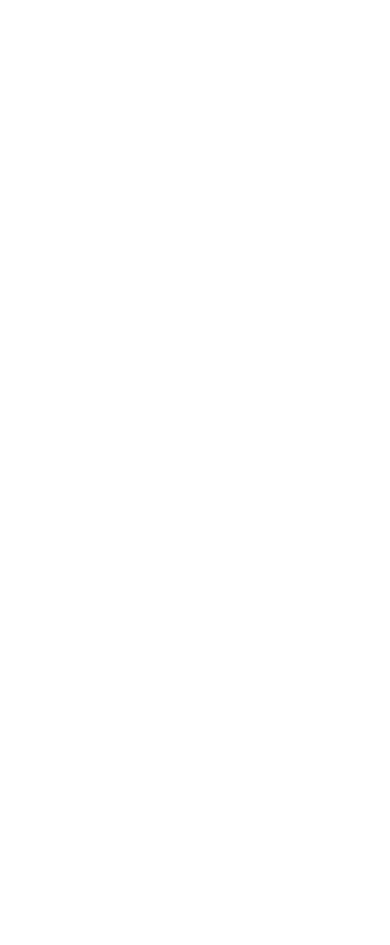
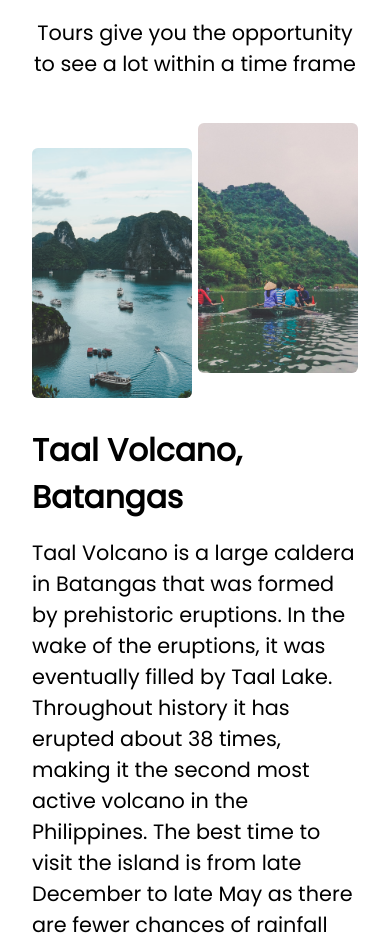
Before and after one commit to sshilpi110/Trippy, a React (Create React App) app in the folder trippy_clone/: page / in a window 390 px wide. Shown: the part 1035-1980 px from the top of the page. Before the commit the page ends 851 px from the top, so only its background shows below. Built offline with nearby package versions, Linux system fonts and the light colour scheme; the HTML template or start-up script is replaced by a standard one.

Commit message:
destination component done

```diff
--- /dev/null
+++ b/trippy_clone/src/Component/Destination.jsx
@@ -0,0 +1,33 @@
+import "./destinationStyles.css";
+import Mountain1 from "../assests/1.jpg";
+import Mountain2 from "../assests/2.jpg";
+import Mountain3 from "../assests/3.jpg";
+import Mountain4 from "../assests/4.jpg";
+import DestinationData from "./DestinationData";
+
+
+const Destination = () => {
+    return (
+        <div className="destination">
+            <h1>Popular Destination</h1>
+            <p>Tours give you the opportunity to see a lot within a time frame</p>
+            <DestinationData
+            className="first-des"
+             heading="Taal Volcano, Batangas"
+             text="Taal Volcano is a large caldera in Batangas that was formed by prehistoric eruptions. In the wake of the eruptions, it was eventually filled by Taal Lake. Throughout history it has erupted about 38 times, making it the second most active volcano in the Philippines. The best time to visit the island is from late December to late May as there are fewer chances of rainfall during these months. However, make sure to double-check with the local government units and tourism office before your planned trip to confirm if the volcano is safe to visit as it is still considered active."
+             img1={Mountain1}
+             img2={Mountain2}
+            />
+            <DestinationData
+            className="first-des-reverse"
+             heading=" Mt.Daguldul ,Batangas"
+             text="Taal Volcano is a large caldera in Batangas that was formed by prehistoric eruptions. In the wake of the eruptions, it was eventually filled by Taal Lake. Throughout history it has erupted about 38 times, making it the second most active volcano in the Philippines. The best time to visit the island is from late December to late May as there are fewer chances of rainfall during these months. However, make sure to double-check with the local government units and tourism office before your planned trip to confirm if the volcano is safe to visit as it is still considered active."
+             img1={Mountain3}
+             img2={Mountain4}
+            />
+
+        </div>
+
+    )
+}
+export default Destination;
--- /dev/null
+++ b/trippy_clone/src/Component/DestinationData.jsx
@@ -0,0 +1,25 @@
+import "./destinationStyles.css"
+import { Component } from "react"
+
+
+class DestinationData extends Component {
+    render() {
+        return (
+            <div className={this.props.className}>
+           <div className="des-text">
+            <h2>{this.props.heading}</h2>
+            <p>{this.props.text}</p>
+           </div>
+           <div className="image">
+            <img src={this.props.img1} alt="MountainImg1" />
+            <img src={this.props.img2} alt="MountainImg2" />
+
+
+
+           </div>
+           </div>
+
+    )
+    }
+}
+export default DestinationData;
--- /dev/null
+++ b/trippy_clone/src/Component/destinationStyles.css
@@ -0,0 +1,80 @@
+.destination{
+    margin: 4rem 6rem;
+}
+.destination h1{
+    font-size: 3rem;
+}
+.destination p{
+    font-size: 1.3rem;
+}
+.first-des {
+    display: flex;
+    align-items: center;
+    justify-content: space-between;
+    margin-top: 50px;
+
+}
+.first-des-reverse {
+    display: flex;
+    flex-direction: row-reverse;
+    align-items: center;
+    justify-content: space-between;
+    margin-top: 50px;
+
+}
+.des-text{
+    text-align: start;
+    width: 45%;
+    font-size: 1.3rem;
+}
+.des-text h2{
+    padding-bottom: 1rem;
+}
+.image{
+position: relative;
+width: 50%;
+display: flex;
+justify-content: space-between;
+z-index: -99;
+}
+
+.image img{
+    width: 49%;
+    height: 350px;
+    object-fit: cover;
+    border-radius: 6px;
+    box-shadow: -1px 1px 62px -18px rgba(0 0 0 0 0.19);
+}
+.image img:nth-child(2){
+    position: absolute;
+    top: -10%;
+    right: 0;
+}
+
+@media screen and (max-width:850px) {
+    .destination{
+        margin: 4rem 2rem;
+    }
+    .first-des{
+        display: flex;
+        flex-direction: column-reverse;
+        margin-top: 2.5rem;
+
+    }
+    .des-text{
+        width: 100%;
+    }
+    .image{
+        width: 100%;
+        margin:1.8rem 0;
+    }
+    .image img{
+        height: 250px;
+    }.first-des-reverse {
+        display: flex;
+        flex-direction: column-reverse;
+        margin-top: 50px;
+
+    }
+
+}
--- a/trippy_clone/src/Routes/Home.jsx
+++ b/trippy_clone/src/Routes/Home.jsx
@@ -1,7 +1,7 @@
+import Destination from "../Component/Destination"
 import Hero from "../Component/Hero"
 import Navbar from "../Component/Navbar"
 import HomeImg from "../assests/12.jpg"
-
 const Home = () => {
     return (
         <div>
@@ -15,6 +15,7 @@
                 url="/"
                 btnClass="show"
             />
+            <Destination />
         </div>
     )
 }
```
Also changed, not shown: trippy_clone/src/Component/Trip.jsx (added), trippy_clone/src/Component/TripStyle.css (added). Lines whose indentation alone changed are shown as unchanged.
